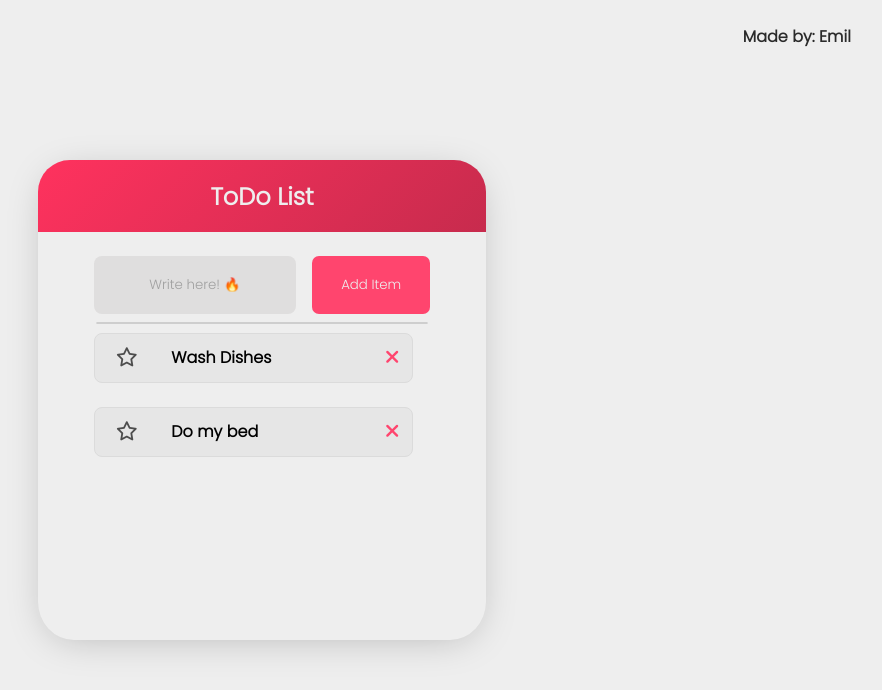
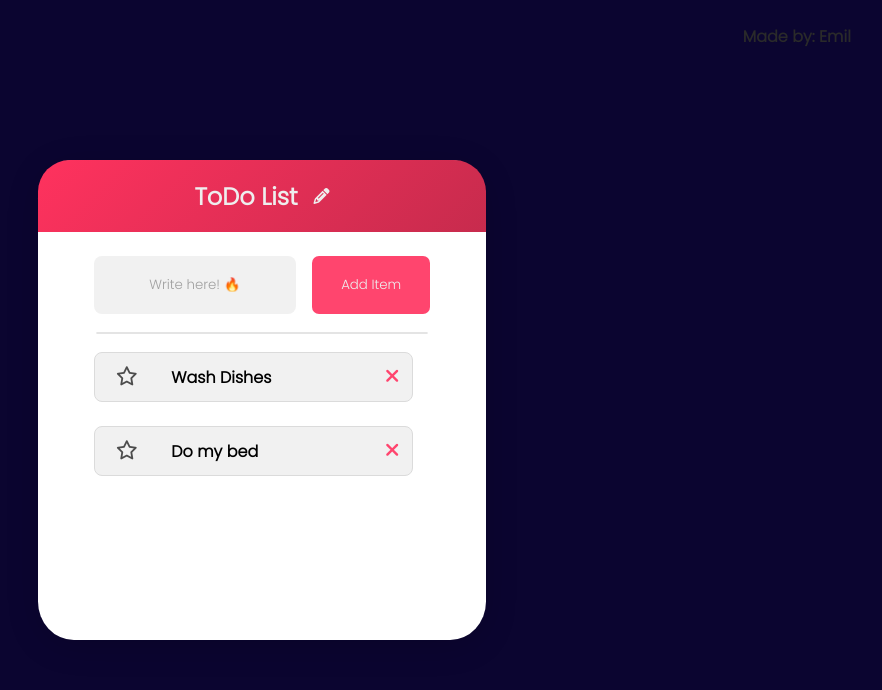
Before and after one commit to CodeWithEmil/todo-list-old, a plain HTML site: page index.html in a window 1280 px wide. Shown: the whole page, without its empty margins (378-1260 px from the left). Drawn offline with Linux system fonts and the light colour scheme; files that its build step writes are made by us from their sources.

Commit message:
Made some modifications to the CSS, JS, and rearranged the way the folders were organized

```diff
--- a/css/styles.css
+++ b/css/styles.css
@@ -12,7 +12,7 @@ body {
     height: 100vh;
     width: 100%;
 
-    background: #eeeeee;
+    background: #0b0530;
 
     display: flex;
     flex-direction: column;
@@ -24,6 +24,7 @@ body {
     height: 60%;
     width: 35%;
 
+    background: #fff;
     border-radius: 8%;
     box-shadow: 0px 6px 39px -10px #00000040;
 
@@ -42,10 +43,17 @@ body {
     color: #eee;
     background: linear-gradient(135deg, #ff325e, #c72b4d);
 
+    text-align: center;
+
     display: flex;
-    flex-direction: column;
+    flex-direction: row;
     justify-content: center;
     align-items: center;
+}
+
+    .titleContainer i {
+        font-size: 1rem;
+        margin-left: 1rem;
     }
 
 .inputs {
@@ -74,7 +82,7 @@ body {
 .addToDo input {
     width: 60%;
 
-    background: #dfdede;
+    background: #f1f1f1;
     color: #4d4d4d;
 
     border-radius: 8px;
@@ -85,6 +93,7 @@ body {
 }
 
 .addToDo input, .addToDo button {
+    user-select: none;
     height: 100%;
     border: none;
     text-align: center;
@@ -94,9 +103,10 @@ body {
     width: 35%;
 
     background: #ff456e;
+    border-radius: 7px;
     color: #eee;
 
-    border-radius: 7px;
+    cursor: pointer;
 }
 
     .addToDo button:hover, .addToDo button:focus {
@@ -110,7 +120,7 @@ body {
 .inputContainer {
     /*border: solid plum;*/
 
-    height: 80%;
+    height: 75%;
     width: 75%;
 
     overflow-y: scroll;
@@ -124,7 +134,7 @@ body {
 
 hr {
     width: 74%;
-    border: .1px solid #cecece;
+    border: .1px solid #e4e4e4;
     border-radius: 50px;
 }
 
@@ -133,9 +143,10 @@ hr {
     /*border: solid navy;*/
     border: 1px solid #dbdbdb;
 
-    background: #e6e6e6;
+    background: #f1f1f1;
 
     height: fit-content;
+    max-width: 95%;
     width: 95%;
 
     border-radius: 8px;
--- a/index.html
+++ b/index.html
@@ -7,9 +7,9 @@
             <meta http-equiv="X-UA-Compatible" content="IE=edge">
             <meta name="viewport" content="width=device-width, initial-scale=1.0">
 
-            <link rel = "shortcut icon" href = "Shortcut Icon.png">
+            <link rel = "shortcut icon" href = "favicon.ico">
 
-            <link rel = "stylesheet" href = "styles.css">
+            <link rel = "stylesheet" href = "css/styles.css">
             <script src="https://kit.fontawesome.com/b1a0b78bd7.js" crossorigin="anonymous"></script>
         </head>
         <body>
@@ -19,6 +19,7 @@
             <div id = "mainBody">
                 <div class = "titleContainer">
                     <h2 contenteditable="true">ToDo List</h2>
+                    <i class = "fas fa-pencil-alt"></i>
                 </div>
                 <div class = "inputs">
                     <div class = "addToDo">
@@ -53,6 +54,6 @@
                 </div>
             </div>
 
-            <script src = "app.js"></script>
+            <script src = "js/app.js"></script>
         </body>
     </html>
```
Lines whose indentation alone changed are shown as unchanged.
